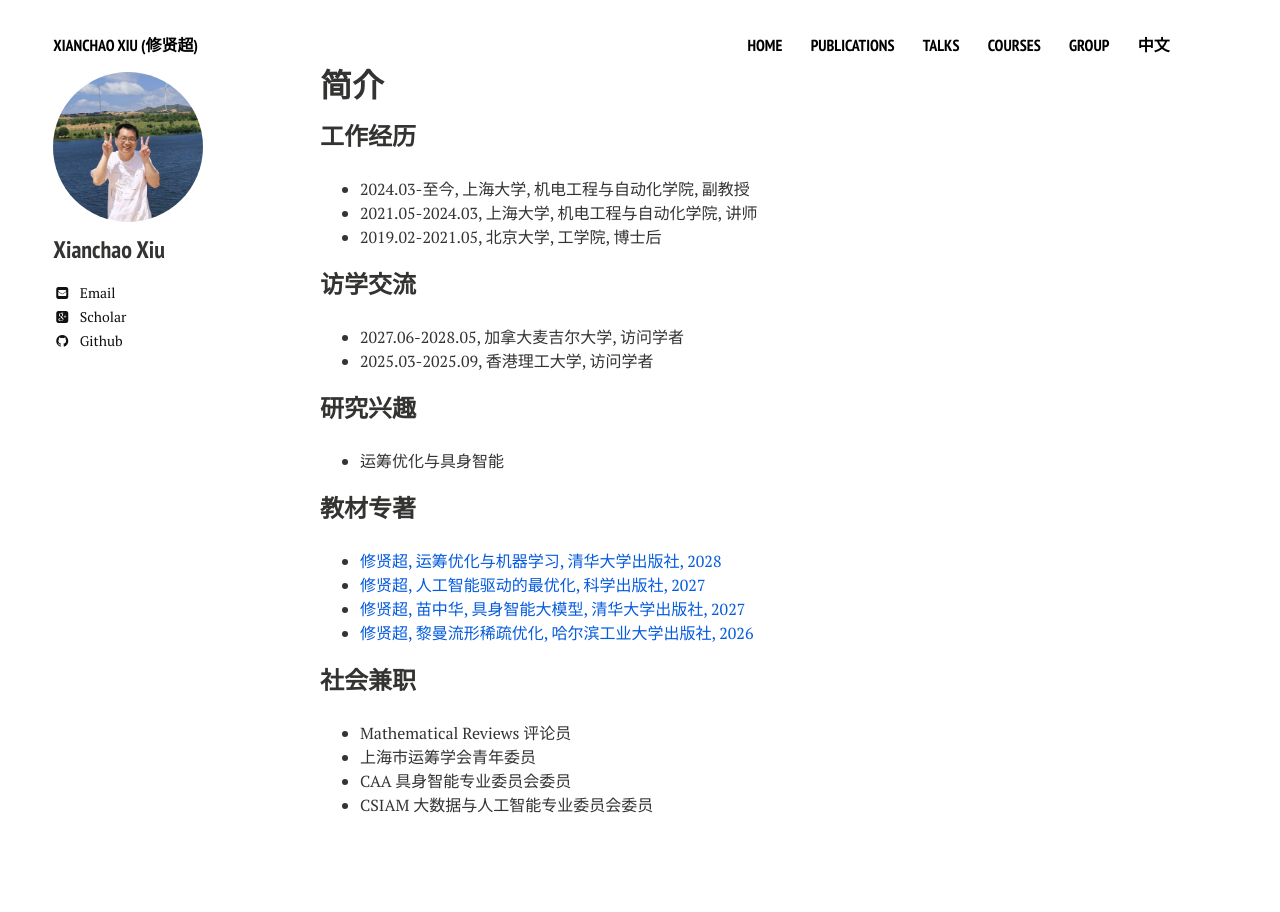
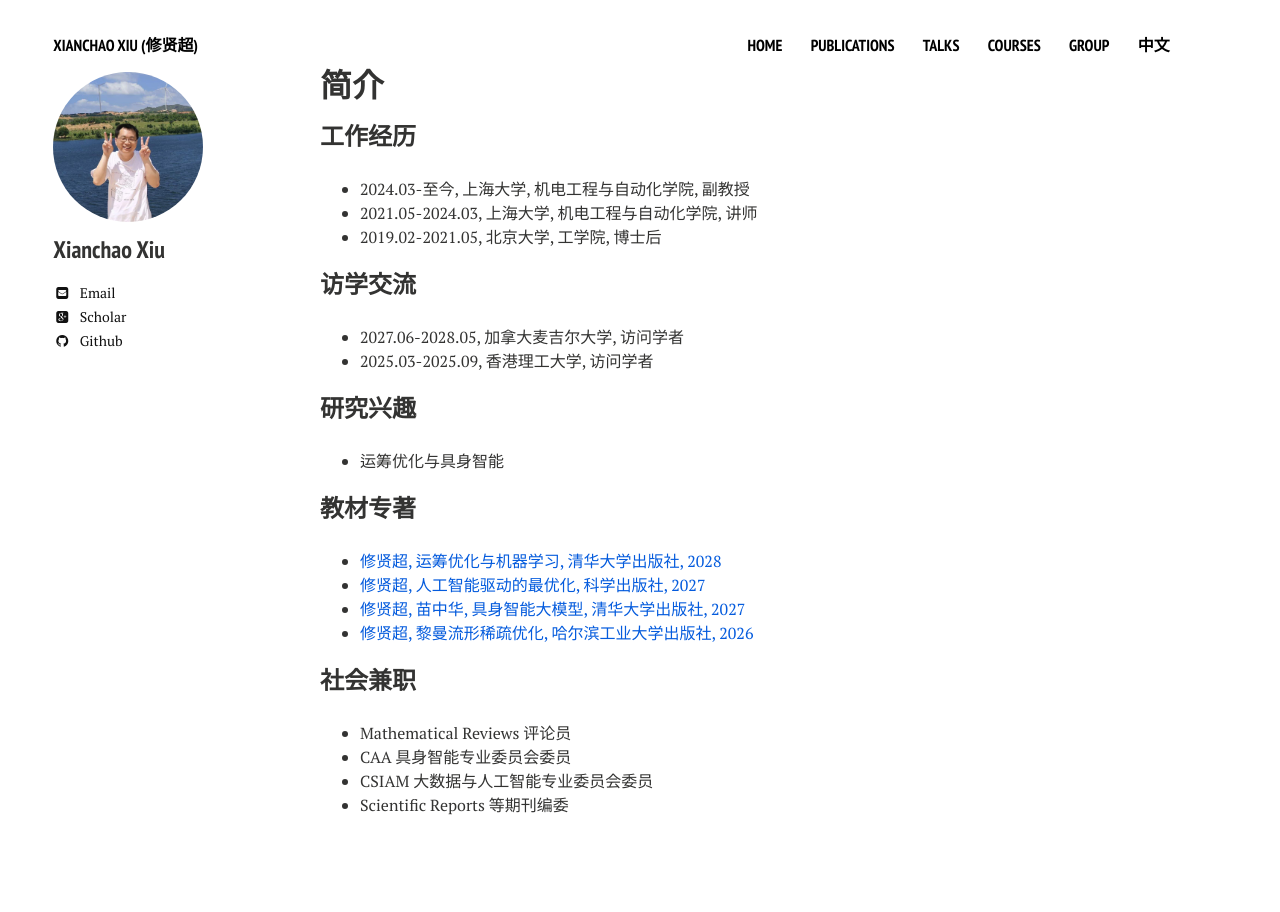
Before and after one commit to xianchaoxiu/xianchaoxiu.github.io, a Jekyll site: the page built from chinese/index.md, in a window 1280 px wide. Built offline with Jekyll 4.4.1, drawn with Linux system fonts in a browser that asks for light colours; nearby versions of some CDN libraries.

Commit message:
Update index.md

```diff
--- a/chinese/index.md
+++ b/chinese/index.md
@@ -31,7 +31,8 @@ share: false
 
 
 ### 社会兼职
+
 * Mathematical Reviews 评论员 <br>
-* 上海市运筹学会青年委员 <br>
 * CAA 具身智能专业委员会委员 <br>
 * CSIAM 大数据与人工智能专业委员会委员 <br>
+* Scientific Reports 等期刊编委 <br>
```
